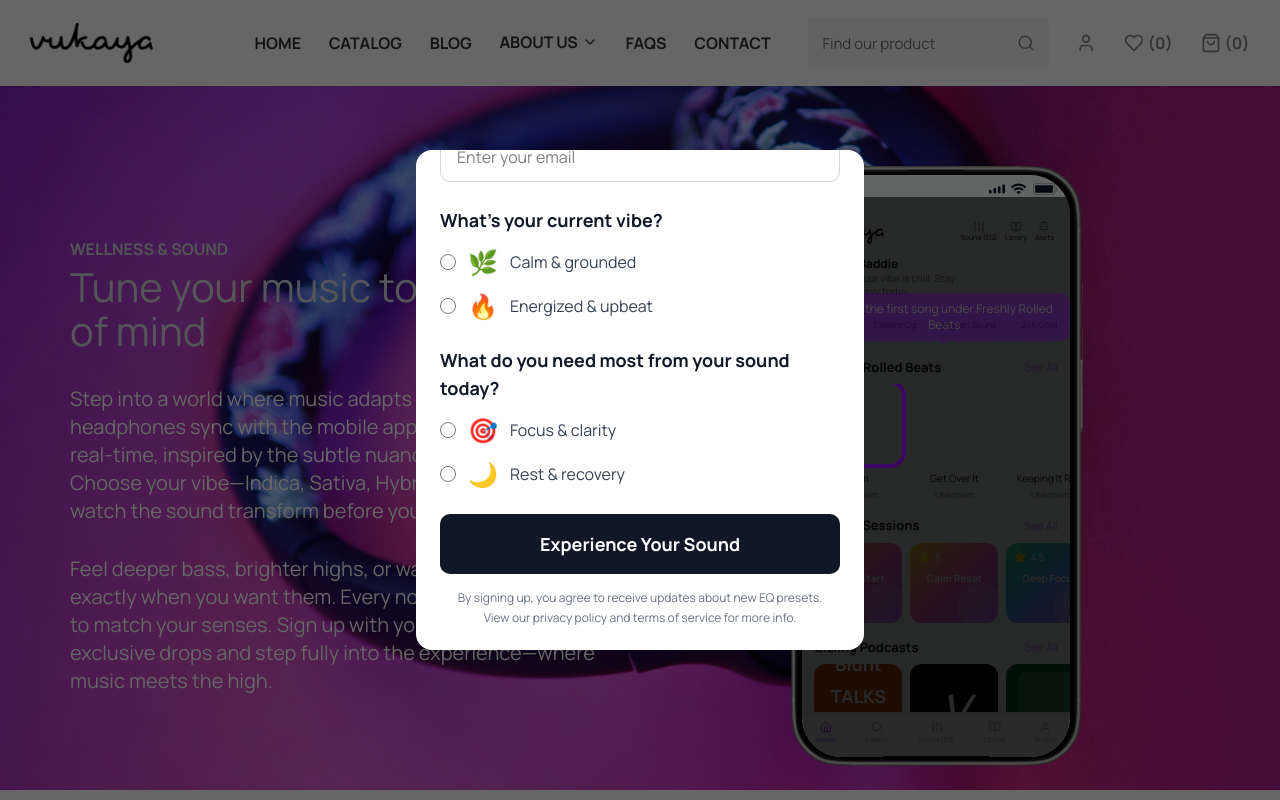
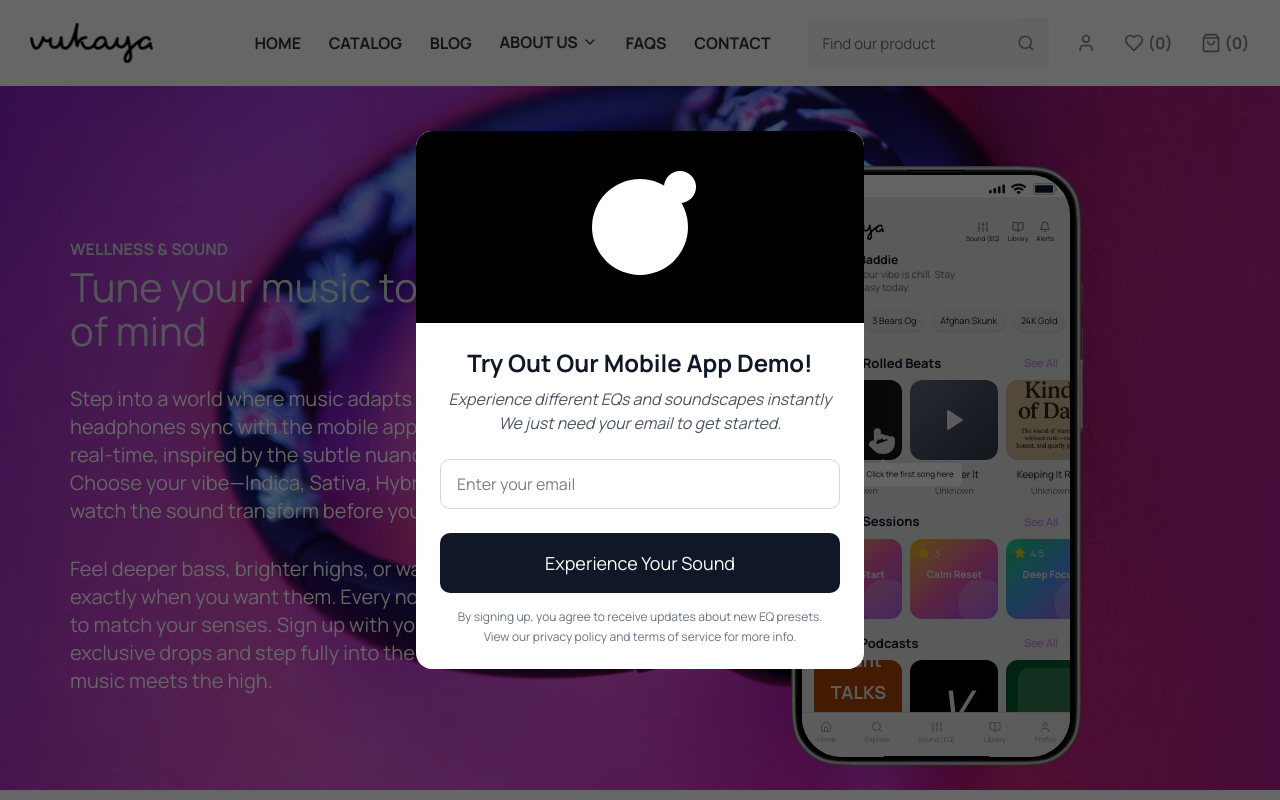
Before and after one commit to von-moyo/vukaya, a React (Vite) app: page / in a window 1280 px wide. Both pictures are taken after a click on the button "Experience Your Sound". Shown: the top 800 px of the page. Built offline with nearby package versions, Linux system fonts and the light colour scheme.

Commit message:
pushed final changes

```diff
--- a/src/components/email-modal/index.tsx
+++ b/src/components/email-modal/index.tsx
@@ -55,7 +55,7 @@ const SoundVibeModal: React.FC = () => {
       <div className="absolute inset-0 bg-black/60" />
       <div
         ref={modalRef}
-        className="bg-white rounded-2xl max-w-md w-full max-h-[500px] overflow-y-auto scrollbar-hidden relative"
+        className="bg-white rounded-2xl max-w-md w-full max-h-[600px] overflow-y-auto scrollbar-hidden relative"
       >
         {/* Close button */}
         <button
@@ -83,16 +83,16 @@ const SoundVibeModal: React.FC = () => {
         {/* Body */}
         <div className="p-6">
           <div className="text-center mb-6">
-            <h2 className="text-2xl font-bold text-gray-900 mb-2">
-              What's your Sound Vibe?
+            <h2 className="sm:text-2xl text-xl font-bold text-gray-900 mb-2">
+              Try Out Our Mobile App Demo!
             </h2>
             <div className="flex items-center justify-center gap-2 text-gray-600">
-              <Headphones className="w-5 h-5" />
-              <span className="italic">
-                Discover EQ soundscapes that match your mood in under 3 secs
+              <span className="italic sm:text-base text-sm">
+                Experience different EQs and soundscapes instantly  <br /> We just need your email to get started.
               </span>
             </div>
           </div>
+
 
           {/* Email Input */}
           <input
@@ -100,82 +100,20 @@ const SoundVibeModal: React.FC = () => {
             placeholder="Enter your email"
             value={email}
             onChange={(e) => setEmail(e.target.value)}
-            className="w-full px-4 py-3 border border-gray-300 rounded-lg focus:ring-2 focus:ring-blue-500 focus:border-transparent outline-none transition-all mb-6"
+            className="w-full px-4 py-3 border border-gray-300 rounded-lg focus:ring-0  outline-none transition-all mb-6"
             required
           />
-
-          {/* Vibe */}
-          <h3 className="text-lg font-semibold text-gray-900 mb-3">
-            What's your current vibe?
-          </h3>
-          <div className="space-y-3 mb-6">
-            <label className="flex items-center gap-3 cursor-pointer">
-              <input
-                type="radio"
-                name="vibe"
-                value="calm"
-                checked={selectedVibe === "calm"}
-                onChange={(e) => setSelectedVibe(e.target.value)}
-                className="w-4 h-4 text-blue-600"
-              />
-              <span className="text-2xl">🌿</span>
-              <span className="text-gray-700">Calm & grounded</span>
-            </label>
-            <label className="flex items-center gap-3 cursor-pointer">
-              <input
-                type="radio"
-                name="vibe"
-                value="energized"
-                checked={selectedVibe === "energized"}
-                onChange={(e) => setSelectedVibe(e.target.value)}
-                className="w-4 h-4 text-blue-600"
-              />
-              <span className="text-2xl">🔥</span>
-              <span className="text-gray-700">Energized & upbeat</span>
-            </label>
-          </div>
-
-          {/* Need */}
-          <h3 className="text-lg font-semibold text-gray-900 mb-3">
-            What do you need most from your sound today?
-          </h3>
-          <div className="space-y-3 mb-6">
-            <label className="flex items-center gap-3 cursor-pointer">
-              <input
-                type="radio"
-                name="need"
-                value="focus"
-                checked={selectedNeed === "focus"}
-                onChange={(e) => setSelectedNeed(e.target.value)}
-                className="w-4 h-4 text-blue-600"
-              />
-              <span className="text-2xl">🎯</span>
-              <span className="text-gray-700">Focus & clarity</span>
-            </label>
-            <label className="flex items-center gap-3 cursor-pointer">
-              <input
-                type="radio"
-                name="need"
-                value="rest"
-                checked={selectedNeed === "rest"}
-                onChange={(e) => setSelectedNeed(e.target.value)}
-                className="w-4 h-4 text-blue-600"
-              />
-              <span className="text-2xl">🌙</span>
-              <span className="text-gray-700">Rest & recovery</span>
-            </label>
-          </div>
 
           {/* Submit */}
           <button
             onClick={handleSubmit}
-            className="w-full bg-gray-900 text-white py-4 rounded-lg font-semibold text-lg hover:bg-gray-800 transition-colors transform hover:scale-[1.02] active:scale-[0.98]"
+            className="w-full bg-gray-900 cursor-pointer text-white py-4 rounded-lg font-medium sm:text-lg text-base hover:bg-gray-800 transition-colors transform hover:scale-[1.02] active:scale-[0.98]"
           >
             Experience Your Sound
           </button>
 
           {/* Footer */}
-          <div className="text-center text-xs text-gray-500 mt-4 space-y-1">
+          <div className="text-center sm:text-xs text-[10px] text-gray-500 mt-4 space-y-1">
             <p>
               By signing up, you agree to receive updates about new EQ presets.
             </p>
--- a/src/components/home/mobile-simulator/index.tsx
+++ b/src/components/home/mobile-simulator/index.tsx
@@ -8,10 +8,10 @@ const MobileSimulator = () => {
         <h5 className='xl:text-[40px] md:text-[35px] mt-1 mb-8 leading-[110%] font-medium text-gray-300'>
           Tune your music to your state of mind
         </h5>
-        <p className="text-[#ffffff] text-xl">
+        <p className="text-[#ffffff] sm:text-xl text-base">
           Step into a world where music adapts to you. Our headphones sync with the mobile app to shift each track in real-time, inspired by the subtle nuances of your mood. Choose your vibe—Indica, Sativa, Hybrid, or Og Kush—and watch the sound transform before your ears.
         </p>
-        <p className='text-[#ffffff] text-xl mt-[30px]'>
+        <p className='text-[#ffffff] sm:text-xl text-base mt-[30px]'>
           Feel deeper bass, brighter highs, or warm undertones exactly when you want them. Every note, every beat, tuned to match your senses. Sign up with your email to unlock exclusive drops and step fully into the experience—where music meets the high.
         </p>
       </div>
--- a/src/components/mobile-app/index.tsx
+++ b/src/components/mobile-app/index.tsx
@@ -1,5 +1,5 @@
 import React, { useState, useRef, useEffect } from 'react';
-import { Home, Search, Sliders, BookOpen, User, Star, Pause, Headphones, X, ArrowLeft, MoreVertical, PlayIcon, BellDotIcon, BellIcon } from 'lucide-react';
+import { Home, Search, Sliders, BookOpen, User, Star, Pause, Headphones, X, ArrowLeft, MoreVertical, PlayIcon, BellDotIcon, BellIcon, Pointer } from 'lucide-react';
 import { IconBattery, IconSignal, IconWifi } from '../icons';
 import {
   FouramImage, OwnTheNightImage, KeepingItRealImage, LeVibeImage, FourAm, GetOverIt, KeepingItReal, LeVibe, OverIt, OwnTheNight, BackwardsTen, Battery, Clock, ForwardsTen, Meter, Next, Play, Previous, Select, ShareScreen, Signal, Wifi, FourAmIndica,
@@ -21,6 +21,7 @@ import {
 import { useClickOutside } from '../../hooks';
 import { CustomBarChart } from '../bar-chart';
 import { Toggle } from '../toggle';
+import { set } from 'react-hook-form';
 
 const mockAudio = "https://www.soundjay.com/misc/sounds/bell-ringing-05.wav";
 
@@ -29,9 +30,10 @@ const MobileApp = () => {
   const [modalOpen, setModalOpen] = useState(true);
   const [soundModalOpen, setSoundModalOpen] = useState(false);
   const [isOnNotification, setIsOnNotification] = useState(true);
-  const [isOnDarkMode, setIsOnDarkMode] = useState(false); // Changed to false for light mode
+  const [isOnDarkMode, setIsOnDarkMode] = useState(false);
   const [currentSong, setCurrentSong] = useState<any>(null);
   const [isPlaying, setIsPlaying] = useState<boolean>(false);
+  const [stepsOpen, setStepsOpen] = useState<boolean>(true);
   const [currentTime, setCurrentTime] = useState<number>(0);
   const [duration, setDuration] = useState<number>(0);
   const [showNowPlaying, setShowNowPlaying] = useState<boolean>(false);
@@ -97,9 +99,13 @@ const MobileApp = () => {
   const audioRef = useRef<any>(null);
   const modalRef = useRef<any>(null);
   const soundModalRef = useRef<any>(null);
+  const stepsRef = useRef<any>(null);
+  const thankYouModalRef = useRef<any>(null);
 
   useClickOutside(modalRef, modalRef, () => setModalOpen(false));
   useClickOutside(soundModalRef, soundModalRef, () => setSoundModalOpen(false));
+  useClickOutside(stepsRef, stepsRef, () => setStepsOpen(false));
+  useClickOutside(thankYouModalRef, thankYouModalRef, () => setShowThankYouModal(false));
 
   const now = new Date();
   const hours = now.getHours().toString().padStart(2, '0');
@@ -473,6 +479,18 @@ const MobileApp = () => {
   }, [modalOpen]);
 
   useEffect(() => {
+    if (demoStep === 4) {
+      const interval = setInterval(() => {
+        setShowThankYouModal(true);
+      }, 15000);
+
+      return () => clearInterval(interval);
+    }
+  }, [demoStep]);
+
+
+
+  useEffect(() => {
     if (selectedCannabisType && demoStep === 3) {
       setTimeout(() => {
         setShowThankYouModal(true);
@@ -524,29 +542,34 @@ const MobileApp = () => {
 
     let message, position;
     if (demoStep === 1) {
-      message = 'Click the first song under Freshly Rolled Beats';
-      position = 'top-24 left-4';
+      message = 'Click the first song here';
+      position = 'top-[230px] left-14';
     } else if (demoStep === 2) {
       message = 'Click Sound (EQ) on the bottom navbar';
-      position = 'bottom-16 left-1/2 transform -translate-x-1/2';
+      position = 'bottom-1 left-30';
     } else if (demoStep === 3) {
       message = 'Select a cannabis type (Indica, Sativa, or Hybrid)';
-      position = 'top-1/2 left-1/2 transform -translate-x-1/2 -translate-y-1/2';
+      position = 'top-[72%] left-8';
     }
 
     return (
-      <div className="absolute inset-0 bg-black/60 z-40 pointer-events-none">
-        <div className={`absolute ${position} bg-purple-600 text-white text-xs p-2 rounded-lg max-w-xs text-center animate-pulse`}>
-          {message}
-          <div className="absolute -bottom-1 left-1/2 transform -translate-x-1/2 w-0 h-0 border-l-8 border-r-8 border-t-8 border-l-transparent border-r-transparent border-t-purple-600"></div>
+      stepsOpen ? <div className="absolute bg-black/10 inset-0 z-[99999] pointer-events-none">
+        <div className={`absolute ${position} ${demoStep === 2 && 'flex gap-1'}`}>
+          <Pointer color="white" fill='white' className={` ${demoStep === 2 ? 'w-8' : 'animate-pulse w-7'} h-auto duration-1000 ml-2.5`} />
+          {demoStep === 1 && <div className={`${theme.bg} w-2.5 h-2.5 rotate-45 -mb-2 ml-5 mt-1.5`} />}
+          {demoStep === 2 && <div className={`${theme.bg} w-2.5 h-2.5 rotate-45 -mt-1 -mr-3`} />}
+          {demoStep === 3 && <div className={`${theme.bg} w-2.5 h-2.5 rotate-45 mt-1.5 ml-4`} />}
+          {demoStep === 1 && <p className={`${theme.text} text-[8px] ${theme.bg} rounded-[4px] py-1.5 px-2`}>{message}</p>}
+          {demoStep === 2 && <p className={`${theme.text} text-[8px] w-[90px] -mt-4 h-fit ${theme.bg} rounded-[4px] py-1.5 px-2`}>{message}</p>}
+          {demoStep === 3 && <p className={`${theme.text} text-[8px] ${theme.bg} -mt-2 h-fit rounded-[4px] py-1.5 px-2`}>{message}</p>}
         </div>
-      </div>
+      </div> : <div></div>
     );
   };
 
   const renderThankYouModal = () => (
     <div className={`absolute inset-0 ${theme.modalOverlay} flex items-center justify-center z-50 p-4`}>
-      <div className={`${theme.modalBg} ${theme.shadow} rounded-[12px] px-4 py-6 w-full max-w-sm`}>
+      <div ref={thankYouModalRef} className={`${theme.modalBg} ${theme.shadow} rounded-[12px] px-4 py-6 w-full max-w-sm`}>
         <h2 className={`${theme.text} text-sm font-bold mb-2`}>Thank You for Trying the Demo!</h2>
         <p className={`${theme.textSecondary} text-[10px] mb-4`}>
           Experience the full power of cannabis-inspired audio with our app. Download now to explore more!
@@ -555,6 +578,7 @@ const MobileApp = () => {
           href="https://yourappdownloadlink.com"
           target="_blank"
           rel="noopener noreferrer"
+          onClick={() => { setStepsOpen(false); setShowThankYouModal(false); }}
           className="bg-purple-600 text-white px-3 py-1 rounded-[5px] text-[9px] font-semibold hover:bg-purple-700 transition-colors"
         >
           Download the App
@@ -614,18 +638,14 @@ const MobileApp = () => {
         <div className="flex mb-4">
           <button
             onClick={() => setEqActiveTab('Description')}
-            className={`flex-1 py-2 px-4 text-xs font-medium cursor-pointer transition-colors ${eqActiveTab === 'Description'
-              ? 'text-purple-600 border-b-2 border-purple-600'
-              : theme.textSecondary
+            className={`flex-1 py-2 px-4 text-xs font-medium cursor-pointer transition-colors ${theme.textSecondary
               }`}
           >
             Description
           </button>
           <button
             onClick={() => setEqActiveTab('Soundscape')}
-            className={`flex-1 py-2 px-4 text-xs font-medium cursor-pointer transition-colors ${eqActiveTab === 'Soundscape'
-              ? 'text-purple-600 border-b-2 border-purple-600'
-              : theme.textSecondary
+            className={`flex-1 py-2 px-4 text-xs font-medium cursor-pointer transition-colors ${theme.textSecondary
               }`}
           >
             Soundscape
@@ -696,7 +716,7 @@ const MobileApp = () => {
             className={`cursor-pointer px-5 py-[4px] rounded-full text-[10px] font-medium transition-colors ${selectedCannabisType === type
               ? 'bg-purple-600 text-white'
               : `${theme.cardBg} ${theme.textSecondary} ${theme.shadow}`
-              } ${demoStep === 3 ? 'ring-4 ring-purple-600' : ''}`}
+              }`}
           >
             {type}
           </button>
@@ -850,7 +870,10 @@ const MobileApp = () => {
     <div key={index} className="flex-shrink-0 text-center">
       <div
         className={`w-22 h-20 rounded-[12px] mb-2 relative overflow-hidden flex items-center justify-center cursor-pointer hover:opacity-80 transition-opacity`}
-        onClick={() => playSong(item)}
+        onClick={() => {
+          playSong(item);
+          handleSongClick(item);
+        }}
       >
         {item.image ? (
           <img
@@ -899,7 +922,7 @@ const MobileApp = () => {
   const renderHomeContent = () => (
     <div className="h-[515px] overflow-auto scrollbar-none">
       {/* Header */}
-      <div className="flex flex-col mb-4 px-3 relative pt-6">
+      <div className="flex flex-col mb-4 px-3 relative pt-5">
         <img src={`${isOnDarkMode ? '/logo-white.avif' : '/logo.avif'}`} alt='logo icon' className='w-[70px] h-auto mb-3' />
         <div className="flex items-center gap-3">
           <div className={`w-8 h-8 flex-shrink-0 ${isOnDarkMode ? 'bg-gray-600' : 'bg-gray-300'} rounded-full flex items-center justify-center`}>
@@ -910,16 +933,16 @@ const MobileApp = () => {
             <p className={`${theme.textTertiary} text-[10px] w-[70%]`}>Your vibe is chill. Stay easy today.</p>
           </div>
         </div>
-        <div className='flex gap-2 text-[7px] absolute top-6 right-4'>
-          <div className='flex flex-col items-center'>
+        <div className='flex gap-2 text-[6.5px] absolute top-6 right-4'>
+          <div className='flex flex-col gap-[2px] items-center'>
             <Sliders className={`w-3 h-3 ${theme.textTertiary} cursor-pointer`} onClick={() => setSoundModalOpen(true)} />
             Sound (EQ)
           </div>
-          <div className='flex flex-col items-center'>
+          <div className='flex flex-col gap-[2px] items-center'>
             <BookOpen className={`w-3 h-3 ${theme.textTertiary} cursor-pointer`} onClick={() => setActiveTab('Library')} />
             Library
           </div>
-          <div className='flex flex-col items-center'>
+          <div className='flex flex-col gap-[2px] items-center'>
             <BellIcon className={`w-3 h-3 ${theme.textTertiary} cursor-pointer`} onClick={() => { }} />
             Alerts
           </div>
@@ -943,18 +966,7 @@ const MobileApp = () => {
           <button className="text-purple-400 text-[11px] font-medium cursor-pointer">See All</button>
         </div>
         <div className="flex gap-2 overflow-x-auto scrollbar-none pl-3">
-          {freshlyRolledBeats.map((beat, index) => (
-            <div key={index} className="flex-shrink-0 text-center">
-              <div
-                className={`w-22 h-20 rounded-[12px] mb-2 relative overflow-hidden flex items-center justify-center cursor-pointer hover:opacity-80 transition-opacity ${demoStep === 1 && index === 0 ? 'ring-4 ring-purple-600 z-50' : ''}`}
-                onClick={() => handleSongClick(beat)}
-              >
-                {/* ... (rest of the card content remains unchanged) */}
-              </div>
-              <h3 className={`${theme.text} font-medium text-[10px] mb-1`}>{beat.title}</h3>
-              <p className={`${theme.textTertiary} text-[9px]`}>{beat.artist}</p>
-            </div>
-          ))}
+          {freshlyRolledBeats.map((beat, index) => renderCard(beat, index))}
         </div>
       </div>
 
@@ -1368,15 +1380,21 @@ const MobileApp = () => {
               <div className="flex justify-around items-center pt-2 pb-3">
                 {navItems.map((item, index) => {
                   const IconComponent = item.icon;
-                  const isActive = activeTab === item.name;
                   return (
                     <div
                       key={index}
-                      className={`flex flex-col items-center gap-[2px] cursor-pointer ${demoStep === 2 && item.name === 'Sound (EQ)' ? 'ring-4 ring-purple-600 rounded-lg p-1' : ''}`}
-                      onClick={() => item.name === 'Sound (EQ)' ? handleSoundEQClick() : setActiveTab(item.name)}
+                      className={`flex flex-col items-center gap-[2px] cursor-pointer `}
+                      onClick={() => {
+                        if (item.name === 'Sound (EQ)') {
+                          handleSoundEQClick();
+                        } else {
+                          setActiveTab(item.name);
+                          setStepsOpen(false);
+                        }
+                      }}
                     >
-                      <IconComponent className={`w-3 h-3 ${isActive ? 'text-purple-500' : isOnDarkMode ? 'text-gray-500' : 'text-gray-400'}`} />
-                      <span className={`text-[7px] ${isActive ? 'text-purple-500 font-medium' : isOnDarkMode ? 'text-gray-500' : 'text-gray-400'}`}>
+                      <IconComponent className={`w-3 h-3 ${isOnDarkMode ? 'text-gray-500' : 'text-gray-400'}`} />
+                      <span className={`text-[7px] ${isOnDarkMode ? 'text-gray-500' : 'text-gray-400'}`}>
                         {item.name}
                       </span>
                     </div>
```
Also changed, not shown: src/index.css (+7 -0 lines).
